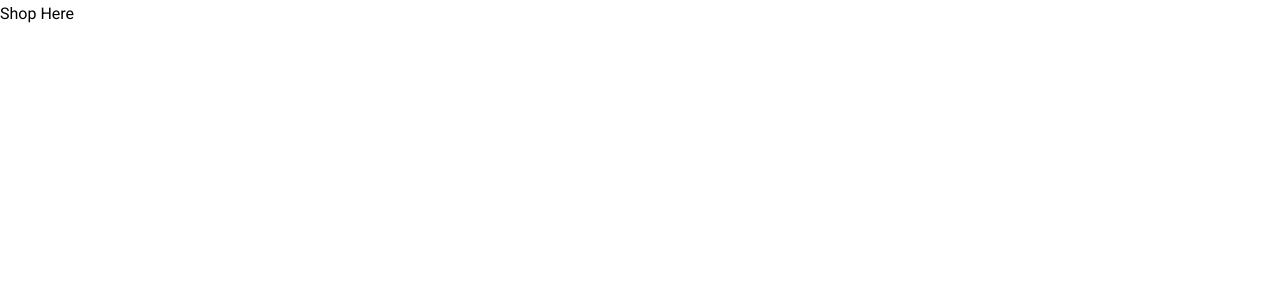
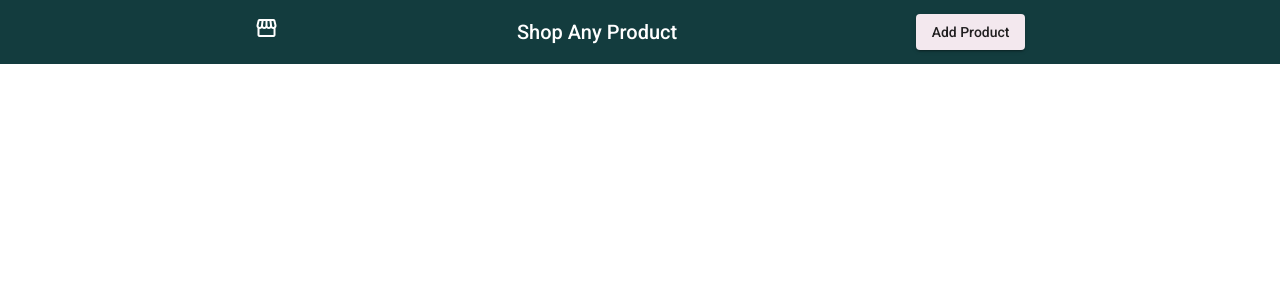
Before and after one commit to Umme-hanii/shop-products, an Angular app: page / in a window 1280 px wide. Shown: the top 300 px of the page. Built offline with nearby package versions, Linux system fonts and the light colour scheme.

Commit message:
Design Toolbar

```diff
--- a/src/app/app.component.html
+++ b/src/app/app.component.html
@@ -1 +1 @@
-<h3>Shop Here</h3>
+<app-nav-bar></app-nav-bar>
--- /dev/null
+++ b/src/app/components/nav-bar/nav-bar.component.html
@@ -0,0 +1,15 @@
+<mat-toolbar>
+  <div>
+    <span>
+      <mat-icon class="app-icon" aria-hidden="true">storefront</mat-icon>
+    </span>
+  </div>
+  <div>
+    <span>Shop Any Product</span>
+  </div>
+  <div>
+    <button mat-raised-button class="action-btn" aria-label="Lo">
+      Add Product
+    </button>
+  </div>
+</mat-toolbar>
--- /dev/null
+++ b/src/app/components/nav-bar/nav-bar.component.scss
@@ -0,0 +1,10 @@
+mat-toolbar {
+  display: flex;
+  justify-content: space-evenly;
+  background-color: #133c3e;
+  color: #fff;
+
+  .action-btn {
+    background-color: #f3e8ee;
+  }
+}
--- /dev/null
+++ b/src/app/components/nav-bar/nav-bar.component.ts
@@ -0,0 +1,15 @@
+import { Component, OnInit } from '@angular/core';
+
+@Component({
+  selector: 'app-nav-bar',
+  templateUrl: './nav-bar.component.html',
+  styleUrls: ['./nav-bar.component.scss']
+})
+export class NavBarComponent implements OnInit {
+
+  constructor() { }
+
+  ngOnInit(): void {
+  }
+
+}
--- a/src/styles.scss
+++ b/src/styles.scss
@@ -1,4 +1,13 @@
 /* You can add global styles to this file, and also import other style files */
-
-html, body { height: 100%; }
-body { margin: 0; font-family: Roboto, "Helvetica Neue", sans-serif; }
+html {
+  line-height: 1.15; /* 1 */
+  -webkit-text-size-adjust: 100%; /* 2 */
+}
+html,
+body {
+  height: 100%;
+}
+body {
+  margin: 0;
+  font-family: Roboto, 'Helvetica Neue', sans-serif;
+}
```
Also changed, not shown: src/app/app.module.ts (+12 -11 lines), src/app/modules/material-design.module.ts (+5 -2 lines), 1 other file (tests, documents, lock files or other folders).
